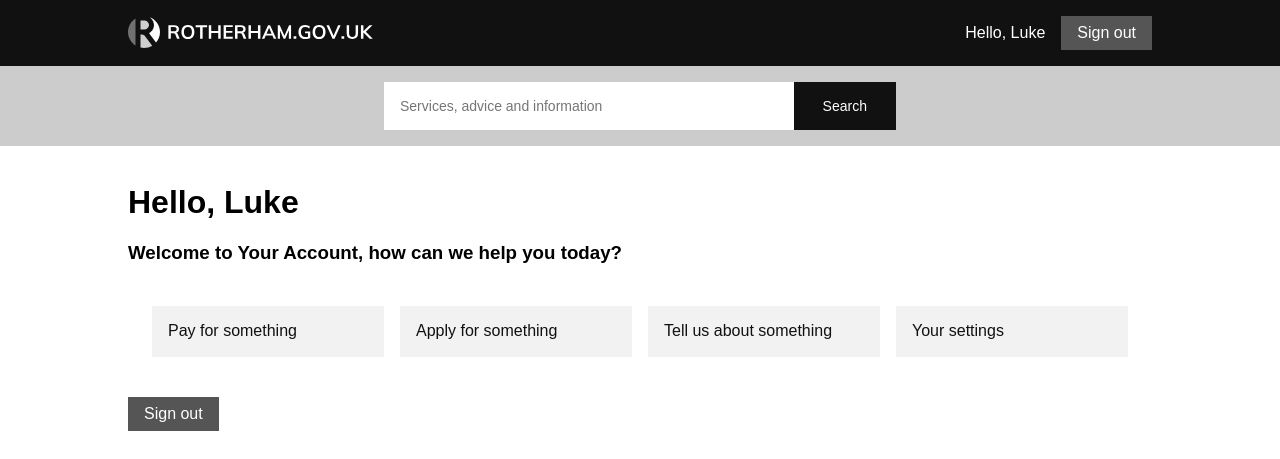
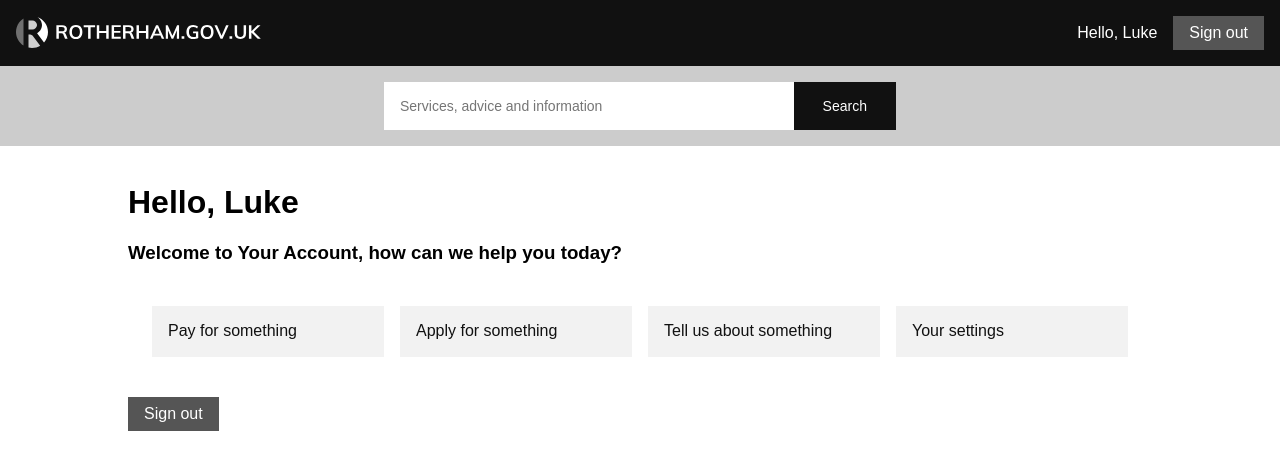
Before and after one commit to jnkly/rmbc-dev, a Jekyll site: the page built from signed-in.md, in a window 1280 px wide. Shown: the top 459 px of the page. Built offline with Jekyll 4.4.1, drawn with Linux system fonts in a browser that asks for light colours; grey boxes are pictures that could not be loaded.

Commit message:
Update header-signed-in.html

```diff
--- a/_includes/header-signed-in.html
+++ b/_includes/header-signed-in.html
@@ -1,8 +1,9 @@
     <header class="pv0 ph3 dt w-100 bg-near-black">
-      <div class="mw8 center">
-        <a class="dib fl pv3 white link dim" href="{{site.baseurl}}/" title="Home"><img class="db dn-m dn-l" src="https://jnkly.github.io/rmbc-dev/images/rmbc-logo-white.svg"> <img class="dn db-m db-l" src="https://jnkly.github.io/rmbc-dev/images/rotherham-gov-uk-white.svg"></a> <a class="dib fr pv2 ph3 mt3 tr white link bg-mid-gray f6 f5-m f5-l hover-bg-green" href="{{site.baseurl}}/" title="Sign out">Sign out</a>
-        <p class="dib pv2 mt3 mr3 fr white f6 f5-m f5-l">
-          Hello, Luke
-        </p>
-      </div>
-    </header>
+      <div class="mw9 center">
+        <a class="dib fl pv3 white link dim" href="{{site.baseurl}}/" title="Home">
+          <img src="https://jnkly.github.io/rmbc-dev//images/rmbc-logo-white.svg" class="db dn-m dn-l">
+          <img src="https://jnkly.github.io/rmbc-dev//images/rotherham-gov-uk-white.svg" class="dn db-m db-l"></a>
+          <a class="dib fr pv2 ph3 mt3 tr white link bg-mid-gray f6 f5-m f5-l hover-bg-green" href="{{site.baseurl}}/" title="Sign out">Sign out</a>
+        <p class="dib pv2 mt3 mr3 fr white f6 f5-m f5-l">Hello, Luke</p>
+       </div>
+      </header>
```
